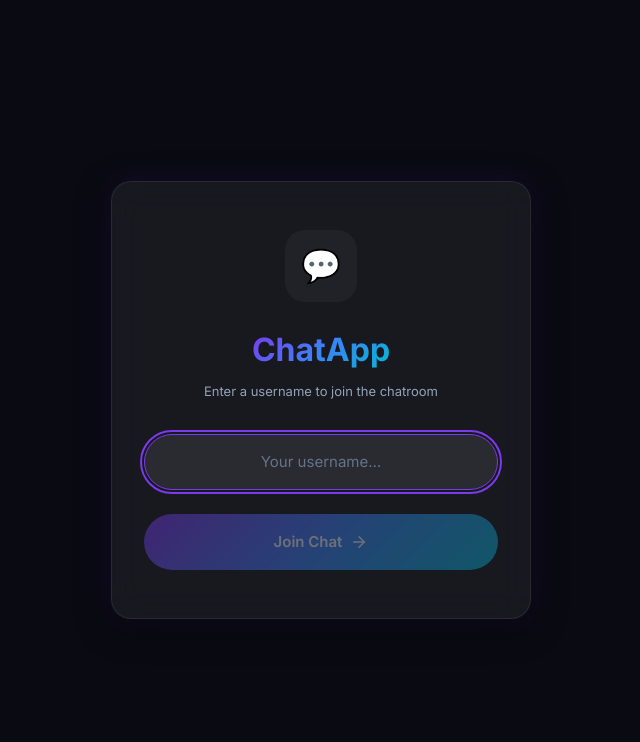
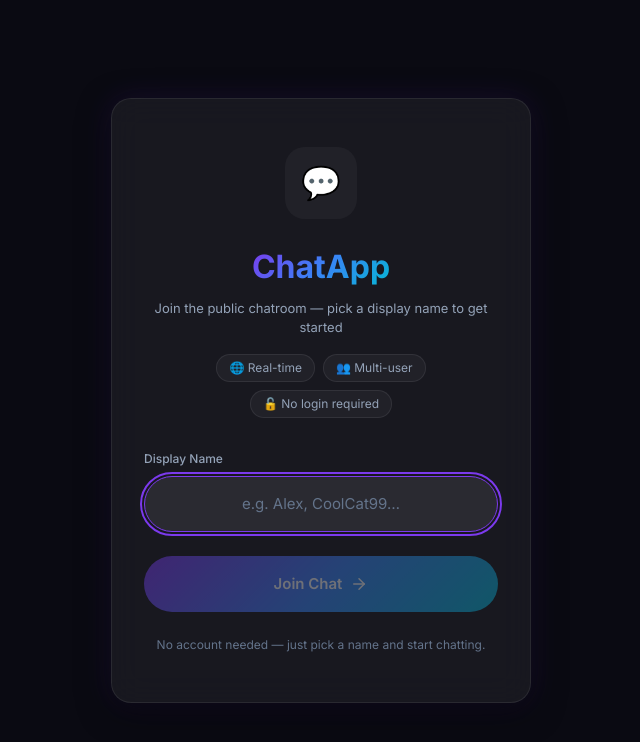
Before and after one commit to haris0207/chatapp, a Next.js app in the folder client/: page / in a window 1280 px wide. Shown: the top 742 px of the page, without its empty margins (319-959 px from the left). Built offline with nearby package versions, Linux system fonts and the light colour scheme; no server answers.

Commit message:
fix: restructure username form to prevent Chrome deceptive site warning

```diff
--- a/client/src/components/UsernameForm.module.css
+++ b/client/src/components/UsernameForm.module.css
@@ -41,12 +41,38 @@
 .subtitle {
   font-size: var(--text-sm);
   color: var(--color-text-secondary);
-  margin: 0 0 var(--space-2xl);
+  margin: 0 0 var(--space-lg);
+}
+
+.features {
+  display: flex;
+  gap: var(--space-sm);
+  flex-wrap: wrap;
+  justify-content: center;
+  margin-bottom: var(--space-2xl);
+}
+
+.featureTag {
+  padding: var(--space-xs) var(--space-md);
+  background: var(--color-bg-glass);
+  border: 1px solid var(--color-surface-border);
+  border-radius: var(--radius-full);
+  font-size: var(--text-xs);
+  color: var(--color-text-secondary);
 }
 
 .inputGroup {
   width: 100%;
   margin-bottom: var(--space-xl);
+}
+
+.label {
+  display: block;
+  font-size: var(--text-xs);
+  font-weight: var(--weight-medium);
+  color: var(--color-text-secondary);
+  margin-bottom: var(--space-sm);
+  text-align: left;
 }
 
 .field {
@@ -66,3 +92,9 @@
   height: var(--input-height);
   border-radius: var(--radius-full);
 }
+
+.disclaimer {
+  margin: var(--space-xl) 0 0;
+  font-size: var(--text-xs);
+  color: var(--color-text-muted);
+}
--- a/client/src/components/UsernameForm.tsx
+++ b/client/src/components/UsernameForm.tsx
@@ -14,15 +14,15 @@ export default function UsernameForm({ onSubmit }: UsernameFormProps) {
     const handleSubmit = useCallback(() => {
         const trimmed = name.trim();
         if (!trimmed) {
-            setError('Please enter a username');
+            setError('Please enter a display name');
             return;
         }
         if (trimmed.length < 2) {
-            setError('Username must be at least 2 characters');
+            setError('Display name must be at least 2 characters');
             return;
         }
         if (trimmed.length > 20) {
-            setError('Username must be 20 characters or less');
+            setError('Display name must be 20 characters or less');
             return;
         }
         setError('');
@@ -48,15 +48,26 @@ export default function UsernameForm({ onSubmit }: UsernameFormProps) {
                 <h1 className={styles.title}>
                     <span className="text-gradient">ChatApp</span>
                 </h1>
-                <p className={styles.subtitle}>Enter a username to join the chatroom</p>
+                <p className={styles.subtitle}>
+                    Join the public chatroom — pick a display name to get started
+                </p>
 
-                <form className={styles.inputGroup} autoComplete="off" data-lpignore="true" onSubmit={(e) => { e.preventDefault(); handleSubmit(); }}>
+                <div className={styles.features}>
+                    <span className={styles.featureTag}>🌐 Real-time</span>
+                    <span className={styles.featureTag}>👥 Multi-user</span>
+                    <span className={styles.featureTag}>🔓 No login required</span>
+                </div>
+
+                <div className={styles.inputGroup} role="search">
+                    <label htmlFor="displayname" className={styles.label}>
+                        Display Name
+                    </label>
                     <input
                         type="text"
-                        name="nickname"
-                        id="nickname"
+                        name="displayname"
+                        id="displayname"
                         className={`input ${styles.field}`}
-                        placeholder="Your username…"
+                        placeholder="e.g. Alex, CoolCat99…"
                         value={name}
                         onChange={(e) => {
                             setName(e.target.value);
@@ -67,15 +78,17 @@ export default function UsernameForm({ onSubmit }: UsernameFormProps) {
                         autoFocus
                         autoComplete="off"
                         data-1p-ignore
+                        data-lpignore="true"
                         data-form-type="other"
                     />
                     {error && <p className={styles.error}>{error}</p>}
-                </form>
+                </div>
 
                 <button
                     className={`btn btn-primary ${styles.button}`}
                     onClick={handleSubmit}
                     disabled={!name.trim()}
+                    type="button"
                 >
                     Join Chat
                     <svg
@@ -92,6 +105,10 @@ export default function UsernameForm({ onSubmit }: UsernameFormProps) {
                         <polyline points="12 5 19 12 12 19" />
                     </svg>
                 </button>
+
+                <p className={styles.disclaimer}>
+                    No account needed — just pick a name and start chatting.
+                </p>
             </div>
         </div>
     );
```
